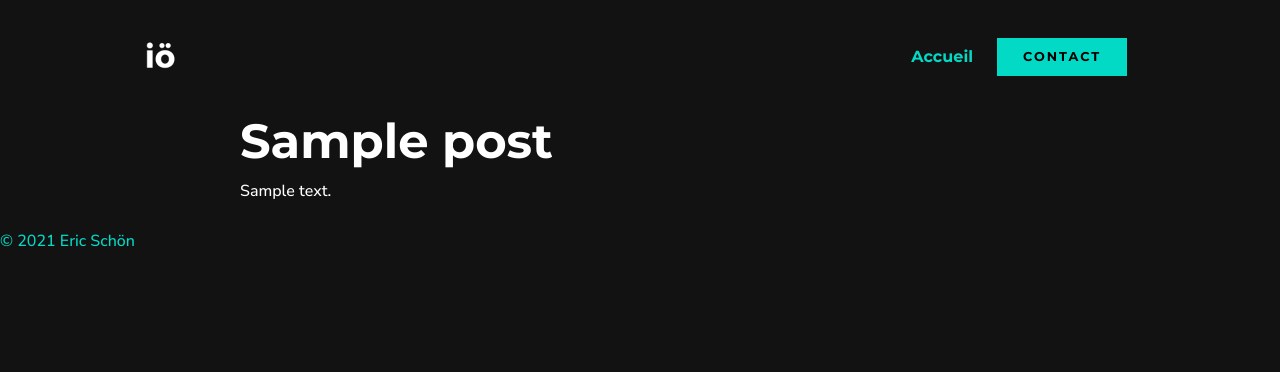
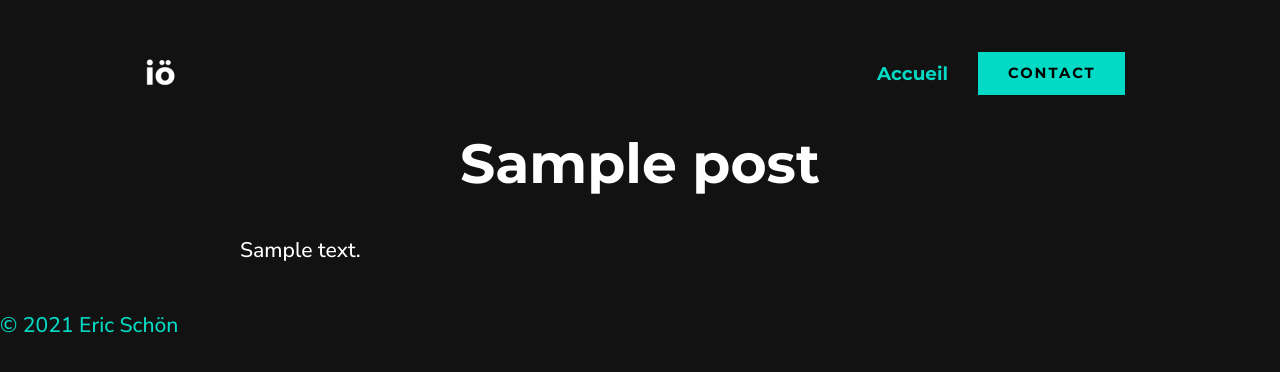
Before and after one commit to erischon/erischon-website, a Django app: a page that uses templates/blog/base.html in a window 1280 px wide. Shown: the top 372 px of the page. Run offline with Django 3.2, Linux system fonts and the light colour scheme; tables that the repository leaves empty hold one stand-in row (values such as "Sample post"); some libraries are stand-ins or nearby versions.

Commit message:
Update blog-styles.css

```diff
--- a/static/website/css/blog-styles.css
+++ b/static/website/css/blog-styles.css
@@ -29,6 +29,8 @@ html {
     font-family: var(--ff-primary);
     font-weight: var(--fw-reg);
     color: var(--clr-on-back);
+    font-size: 1.15rem;
+    line-height: 1.5em;
 }
 
 a,
@@ -117,12 +119,13 @@ a:hover {
 }
 
 .blog__detail--section {
+    text-align: center;
     /* margin-top: 2em; */
     /* border: 4px solid #fff; */
 }
 
 .blog__detail--body {
-    margin 0;
+    margin-top: 2em;
     /* border: 4px solid #fff; */
     display: flex;
     flex-direction: column;
@@ -137,3 +140,7 @@ a:hover {
     margin: 0;
     padding-bottom: 0.25em;
 }
+
+h2 {
+    font-family: var(--ff-secondary);
+}
```
